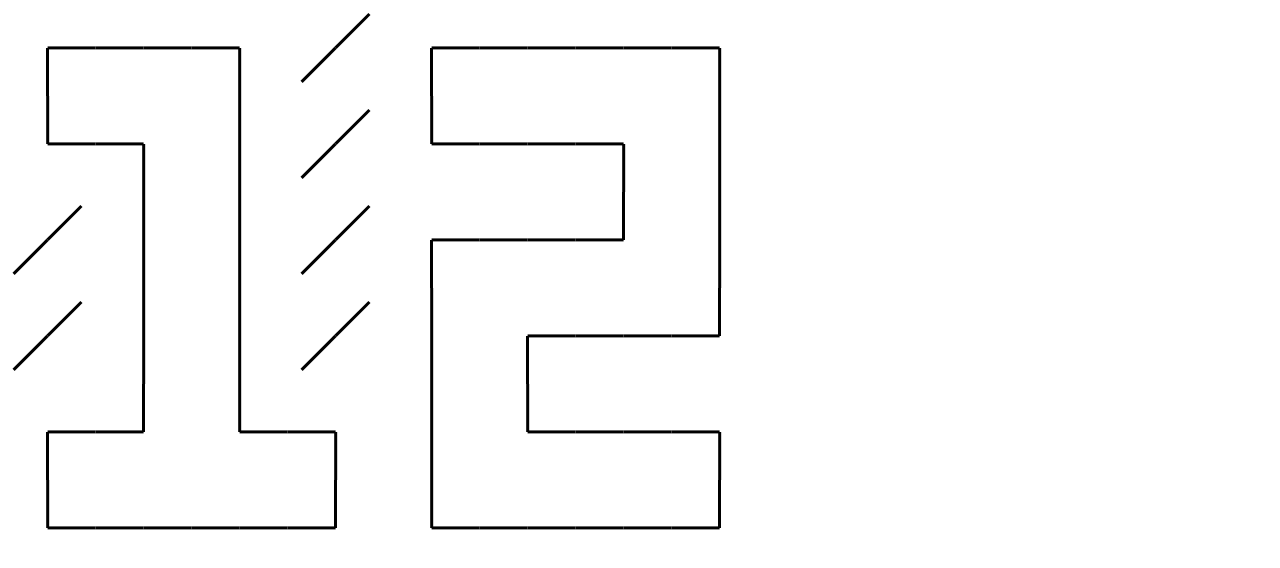
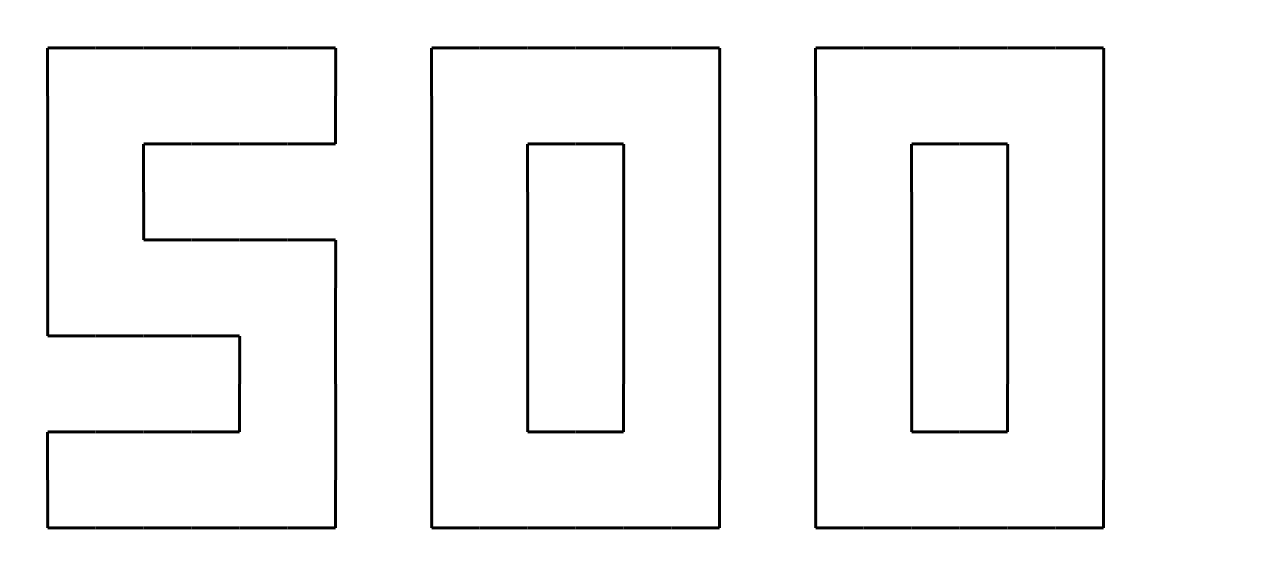
Before and after one commit to gg-dev-05/react-animated-digits, a React (Create React App) app: page / in a window 1280 px wide. Shown: the top 568 px of the page. Built offline with nearby package versions, Linux system fonts and the light colour scheme.

Commit message:
color customization

```diff
--- a/src/App.js
+++ b/src/App.js
@@ -1,14 +1,12 @@
 import Digits from './Digits/Digits'
 import './App.scss'
-import { useState } from 'react';
-
 
 function App() {
 
 
   return (
     <div className="App">
-        <Digits previousValue={0} currentValue={12} size={24} animationSpeed={0.8}/>
+        <Digits currentValue={500}/>
       </div>
 
   );
--- a/src/Circle/Circle.js
+++ b/src/Circle/Circle.js
@@ -3,11 +3,11 @@ import {DigitContext} from '../Digits/Digits'
 import './Circle.scss'
 
 const Circle = ({bottom, top}) => {
-    const {size, animationSpeed} = useContext(DigitContext)
+    const {size, animationSpeed, circleBorder, digitColor} = useContext(DigitContext)
     return (
-        <div className="circle" style={{height: `${size/4}rem`, width: `${size/4}rem`}}>
-            <div className={`line rotate_${bottom[0]}_${bottom[1]}_ob`} style={{height: `${size/8}rem`, animationDuration: `${animationSpeed}s`}}></div>
-            <div className={`line rotate_${top[0]}_${top[1]}_ot`} style={{height: `${size/8}rem`, animationDuration: `${animationSpeed}s`}} ></div>
+        <div className="circle" style={{height: `${size/4}rem`, width: `${size/4}rem`, border: `${circleBorder}`}}>
+            <div className={`line rotate_${bottom[0]}_${bottom[1]}_ob`} style={{height: `${size/8}rem`, animationDuration: `${animationSpeed}s`, background: `${digitColor}`}}></div>
+            <div className={`line rotate_${top[0]}_${top[1]}_ot`} style={{height: `${size/8}rem`, animationDuration: `${animationSpeed}s` , background: `${digitColor}`}} ></div>
         </div>
     )
 }
--- a/src/Circle/Circle.scss
+++ b/src/Circle/Circle.scss
@@ -59,7 +59,6 @@
   height: 6rem;
   width: 6rem;
   border-radius: 50%;
-  // border: 1px solid rebeccapurple;
   display: grid;
   place-items: center;
   position: relative;
--- a/src/Digit/Digit.js
+++ b/src/Digit/Digit.js
@@ -8,7 +8,7 @@ const { v4: uuidv4 } = require('uuid');
 
 function Digit({previousDigit=0, currentDigit=0}) {
 
-  const {size} = useContext(DigitContext)
+  const {size, digitBorder} = useContext(DigitContext)
   const currentDigitArray = output(currentDigit);
   const previousDigitArray = output(previousDigit);
   const circles = []
@@ -16,7 +16,7 @@ function Digit({previousDigit=0, currentDigit=0}) {
     circles.push(<Circle key={uuidv4()} bottom={[previousDigitArray[0][i], currentDigitArray[0][i]]} top={[previousDigitArray[1][i], currentDigitArray[1][i]]}/>)
   }
   return (
-      <div className="digit_container" style={{width: `${size}rem`}}>
+      <div className="digit_container" style={{width: `${size}rem`, border: `${digitBorder}`}}>
         {circles}
       </div>
   );
--- a/src/Digit/Digit.scss
+++ b/src/Digit/Digit.scss
@@ -1,5 +1,4 @@
 .digit_container {
-  // border: 1px solid royalblue;
   width: 24rem;
   display: grid;
   grid-template-columns: repeat(4, 1fr);
--- a/src/Digits/Digits.js
+++ b/src/Digits/Digits.js
@@ -6,7 +6,7 @@ const { v4: uuidv4 } = require('uuid');
 export const DigitContext = React.createContext()
 
 
-const Digits = ({previousValue, currentValue, size=24, animationSpeed=0.2}) => {
+const Digits = ({previousValue=0, currentValue=0, size=24, animationSpeed=0.6, circleBorder="", digitBorder="", digitColor="black"}) => {
 
     let previousValueAsString = String(previousValue)
     let currentValueAsString = String(currentValue)
@@ -28,7 +28,7 @@ const Digits = ({previousValue, currentValue, size=24, animationSpeed=0.2}) => {
 
     return (
         <div className="digits">
-        <DigitContext.Provider value={{size, animationSpeed}}>
+        <DigitContext.Provider value={{size, animationSpeed, circleBorder, digitBorder, digitColor}}>
             {digits}
         </DigitContext.Provider>
         </div>
```
